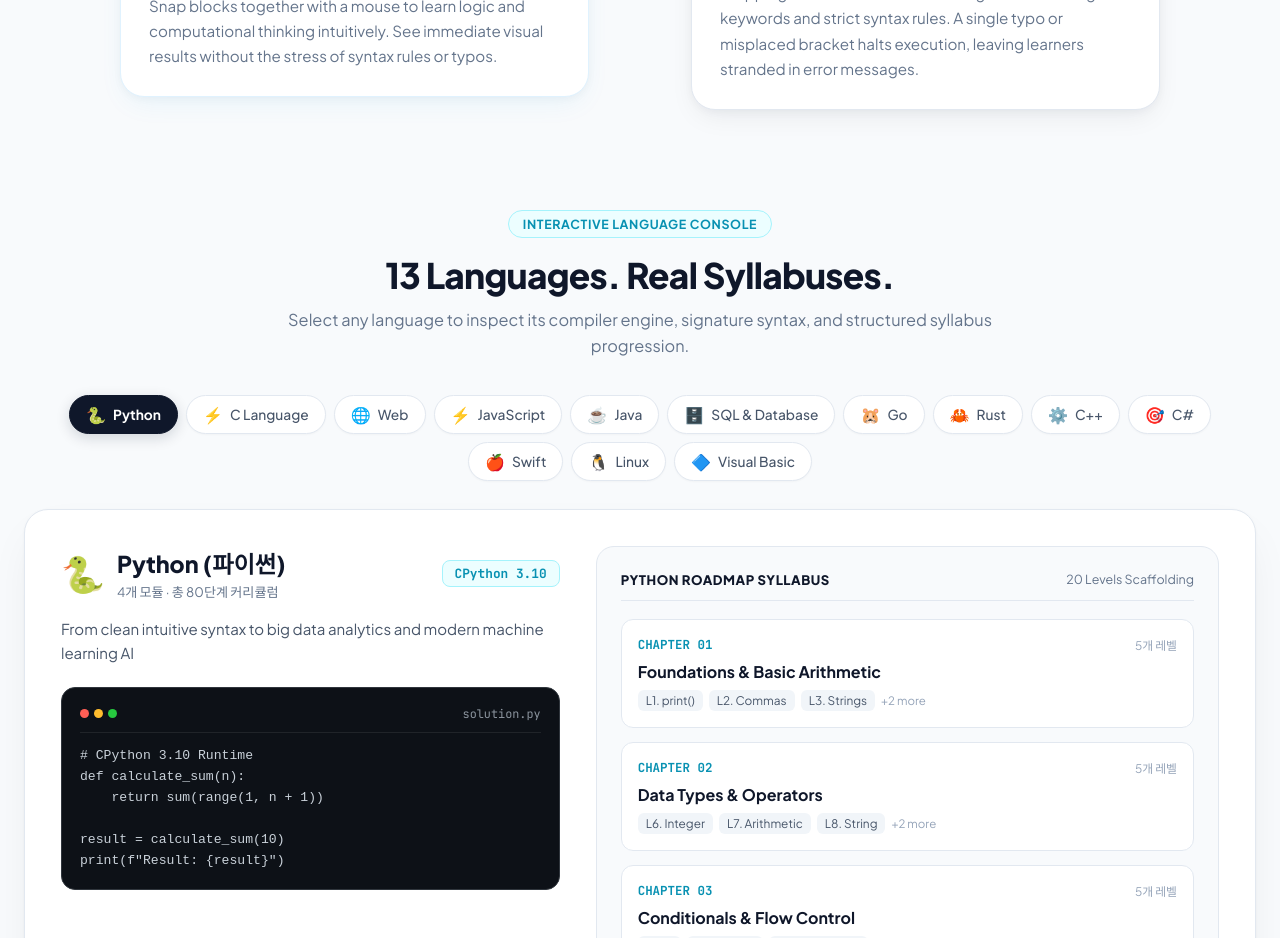
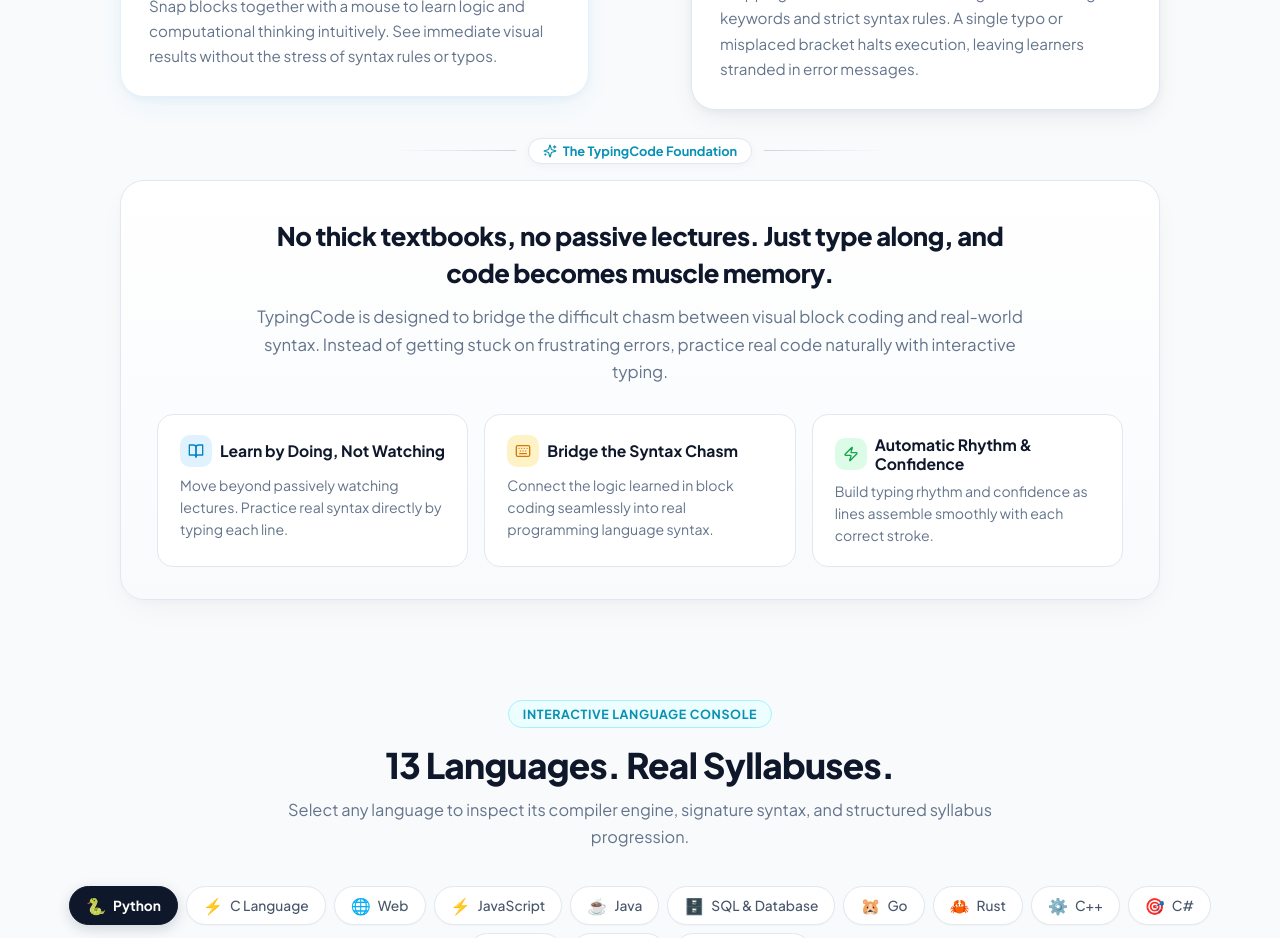
Before and after one commit to iurazilland/TypingCodeV2, a Next.js app: page / in a window 1280 px wide. Shown: the part 1200-2138 px from the top of the page. Built offline with nearby package versions, Linux system fonts and the light colour scheme.

Commit message:
feat(landing): integrate TypingCode foundation bridge seamlessly below comparison cards

```diff
--- a/src/app/page.tsx
+++ b/src/app/page.tsx
@@ -8,7 +8,10 @@ import {
   Code2,
   Sparkles,
   ChevronRight,
-  Check
+  Check,
+  BookOpen,
+  Keyboard,
+  Zap
 } from 'lucide-react';
 import { useLanguage } from '@/lib/LanguageContext';
 import { CURRICULUM_TRACKS, LanguageTrack } from '@/lib/curriculum';
@@ -400,6 +403,185 @@ export default function HomePage() {
               </div>
             </div>
           </div>
+
+          {/* Seamless Connector to the Foundation Bridge */}
+          <div style={{
+            display: 'flex',
+            alignItems: 'center',
+            justifyContent: 'center',
+            gap: '12px',
+            margin: '28px 0 16px',
+          }}>
+            <div style={{ height: '1px', flex: 1, maxWidth: '120px', background: 'linear-gradient(to right, transparent, #cbd5e1)' }} />
+            <div style={{
+              display: 'inline-flex',
+              alignItems: 'center',
+              gap: '6px',
+              padding: '4px 14px',
+              borderRadius: '20px',
+              background: '#ffffff',
+              border: '1px solid #e2e8f0',
+              color: '#0891b2',
+              fontSize: '0.8rem',
+              fontWeight: 700,
+              boxShadow: '0 2px 8px rgba(15, 23, 42, 0.04)',
+            }}>
+              <Sparkles size={14} />
+              <span>{isEn ? 'The TypingCode Foundation' : '타이핑코드가 채우는 해답'}</span>
+            </div>
+            <div style={{ height: '1px', flex: 1, maxWidth: '120px', background: 'linear-gradient(to left, transparent, #cbd5e1)' }} />
+          </div>
+
+          {/* Integrated Foundation Banner */}
+          <div style={{
+            maxWidth: '1040px',
+            margin: '0 auto',
+            background: 'linear-gradient(180deg, #ffffff 0%, #f8fafc 100%)',
+            border: '1.5px solid #e2e8f0',
+            borderRadius: '24px',
+            padding: '36px 36px 32px',
+            boxShadow: '0 12px 32px -8px rgba(15, 23, 42, 0.05), 0 2px 6px rgba(15, 23, 42, 0.02)',
+          }}>
+            {/* Main Headline */}
+            <div style={{ textAlign: 'center', maxWidth: '780px', margin: '0 auto 28px' }}>
+              <h3 style={{
+                fontSize: 'clamp(1.25rem, 2.6vw, 1.6rem)',
+                fontWeight: 800,
+                color: '#0f172a',
+                letterSpacing: '-0.02em',
+                marginBottom: '12px',
+                lineHeight: 1.45,
+                wordBreak: 'keep-all',
+              }}>
+                {isEn
+                  ? 'No thick textbooks, no passive lectures. Just type along, and code becomes muscle memory.'
+                  : '두꺼운 코딩책도 어려운 강의도 없이, 따라치다 보면 손이 먼저 코드를 기억합니다.'}
+              </h3>
+              <p style={{
+                fontSize: 'clamp(0.95rem, 1.8vw, 1.05rem)',
+                color: '#64748b',
+                lineHeight: 1.65,
+                margin: '0 auto',
+                wordBreak: 'keep-all',
+              }}>
+                {isEn
+                  ? 'TypingCode is designed to bridge the difficult chasm between visual block coding and real-world syntax. Instead of getting stuck on frustrating errors, practice real code naturally with interactive typing.'
+                  : '타이핑코드는 블록코딩의 직관적인 즐거움과 실전 코딩의 높은 문법 장벽 사이, 가장 넘기 어려웠던 그 간극을 채워줍니다. 한 글자 오타에 멈춰 서던 에러의 두려움 없이, 손끝으로 직접 키보드를 두드리며 진짜 개발자의 코딩 감각을 체득하세요.'}
+              </p>
+            </div>
+
+            {/* 3 Core Pillars */}
+            <div style={{
+              display: 'grid',
+              gridTemplateColumns: 'repeat(auto-fit, minmax(260px, 1fr))',
+              gap: '16px',
+            }}>
+              {/* Pillar 1 */}
+              <div style={{
+                background: '#ffffff',
+                border: '1px solid #e2e8f0',
+                borderRadius: '16px',
+                padding: '20px 22px',
+                display: 'flex',
+                flexDirection: 'column',
+                gap: '8px',
+              }}>
+                <div style={{ display: 'flex', alignItems: 'center', gap: '8px' }}>
+                  <div style={{
+                    width: '32px',
+                    height: '32px',
+                    borderRadius: '10px',
+                    background: '#e0f2fe',
+                    color: '#0284c7',
+                    display: 'flex',
+                    alignItems: 'center',
+                    justifyContent: 'center',
+                    flexShrink: 0,
+                  }}>
+                    <BookOpen size={16} />
+                  </div>
+                  <h4 style={{ fontSize: '0.98rem', fontWeight: 700, color: '#0f172a', margin: 0 }}>
+                    {isEn ? 'Learn by Doing, Not Watching' : '눈이 아닌 손으로 체득'}
+                  </h4>
+                </div>
+                <p style={{ fontSize: '0.88rem', color: '#64748b', lineHeight: 1.55, margin: 0, wordBreak: 'keep-all' }}>
+                  {isEn
+                    ? 'Move beyond passively watching lectures. Practice real syntax directly by typing each line.'
+                    : '강의를 멍하니 보기만 하는 수동적 학습 대신, 직접 키보드로 치며 손이 기억하도록 배웁니다.'}
+                </p>
+              </div>
+
+              {/* Pillar 2 */}
+              <div style={{
+                background: '#ffffff',
+                border: '1px solid #e2e8f0',
+                borderRadius: '16px',
+                padding: '20px 22px',
+                display: 'flex',
+                flexDirection: 'column',
+                gap: '8px',
+              }}>
+                <div style={{ display: 'flex', alignItems: 'center', gap: '8px' }}>
+                  <div style={{
+                    width: '32px',
+                    height: '32px',
+                    borderRadius: '10px',
+                    background: '#fef3c7',
+                    color: '#d97706',
+                    display: 'flex',
+                    alignItems: 'center',
+                    justifyContent: 'center',
+                    flexShrink: 0,
+                  }}>
+                    <Keyboard size={16} />
+                  </div>
+                  <h4 style={{ fontSize: '0.98rem', fontWeight: 700, color: '#0f172a', margin: 0 }}>
+                    {isEn ? 'Bridge the Syntax Chasm' : '블록과 실전의 갭 해소'}
+                  </h4>
+                </div>
+                <p style={{ fontSize: '0.88rem', color: '#64748b', lineHeight: 1.55, margin: 0, wordBreak: 'keep-all' }}>
+                  {isEn
+                    ? 'Connect the logic learned in block coding seamlessly into real programming language syntax.'
+                    : '블록코딩의 직관적인 논리를 13개 실제 프로그래밍 언어의 실전 문법으로 자연스럽게 이어줍니다.'}
+                </p>
+              </div>
+
+              {/* Pillar 3 */}
+              <div style={{
+                background: '#ffffff',
+                border: '1px solid #e2e8f0',
+                borderRadius: '16px',
+                padding: '20px 22px',
+                display: 'flex',
+                flexDirection: 'column',
+                gap: '8px',
+              }}>
+                <div style={{ display: 'flex', alignItems: 'center', gap: '8px' }}>
+                  <div style={{
+                    width: '32px',
+                    height: '32px',
+                    borderRadius: '10px',
+                    background: '#dcfce7',
+                    color: '#16a34a',
+                    display: 'flex',
+                    alignItems: 'center',
+                    justifyContent: 'center',
+                    flexShrink: 0,
+                  }}>
+                    <Zap size={16} />
+                  </div>
+                  <h4 style={{ fontSize: '0.98rem', fontWeight: 700, color: '#0f172a', margin: 0 }}>
+                    {isEn ? 'Automatic Rhythm & Confidence' : '자연스러운 코드 감각 완성'}
+                  </h4>
+                </div>
+                <p style={{ fontSize: '0.88rem', color: '#64748b', lineHeight: 1.55, margin: 0, wordBreak: 'keep-all' }}>
+                  {isEn
+                    ? 'Build typing rhythm and confidence as lines assemble smoothly with each correct stroke.'
+                    : '오타 스트레스 없이 가볍게 입력하며, 생각의 흐름대로 코드가 완성되는 즐거움을 경험합니다.'}
+                </p>
+              </div>
+            </div>
+          </div>
         </section>
 
         {/* =================================================================
```
